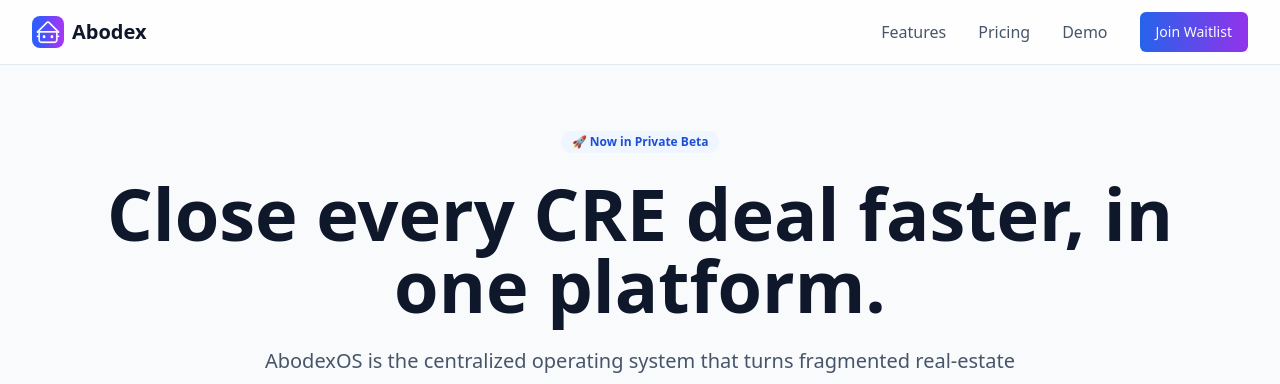
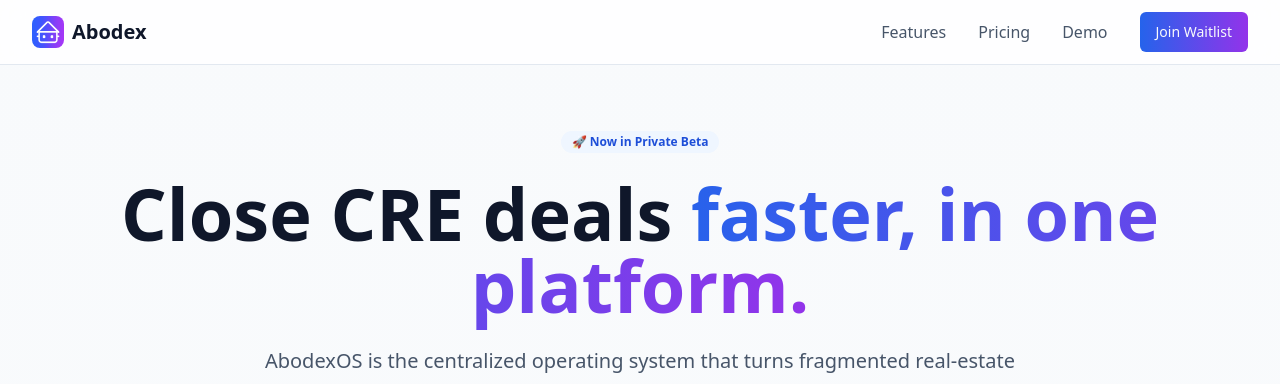
Before and after one commit to chloeahughes/Abodex-LP, a React (Vite) app: page / in a window 1280 px wide. Shown: the top 384 px of the page. Built offline with nearby package versions, Linux system fonts and the light colour scheme; no server answers; the database is empty.

Commit message:
Update Index.tsx

```diff
--- a/src/pages/Index.tsx
+++ b/src/pages/Index.tsx
@@ -164,10 +164,11 @@
           <Badge className="mb-6 bg-blue-50 text-blue-700">🚀 Now in Private Beta</Badge>
 
           <h1 className="text-5xl md:text-7xl font-bold text-slate-900 mb-6 leading-tight">
-            Close every CRE deal
+            Close CRE deals
             <span className="bg-gradient-to-r from-blue-600 to-purple-600 bg-clip-text text-transparent">
               {" "}
-            </span>faster, in one platform.
+              faster, in one platform.
+            </span>
             <br />
           </h1>
 
```
